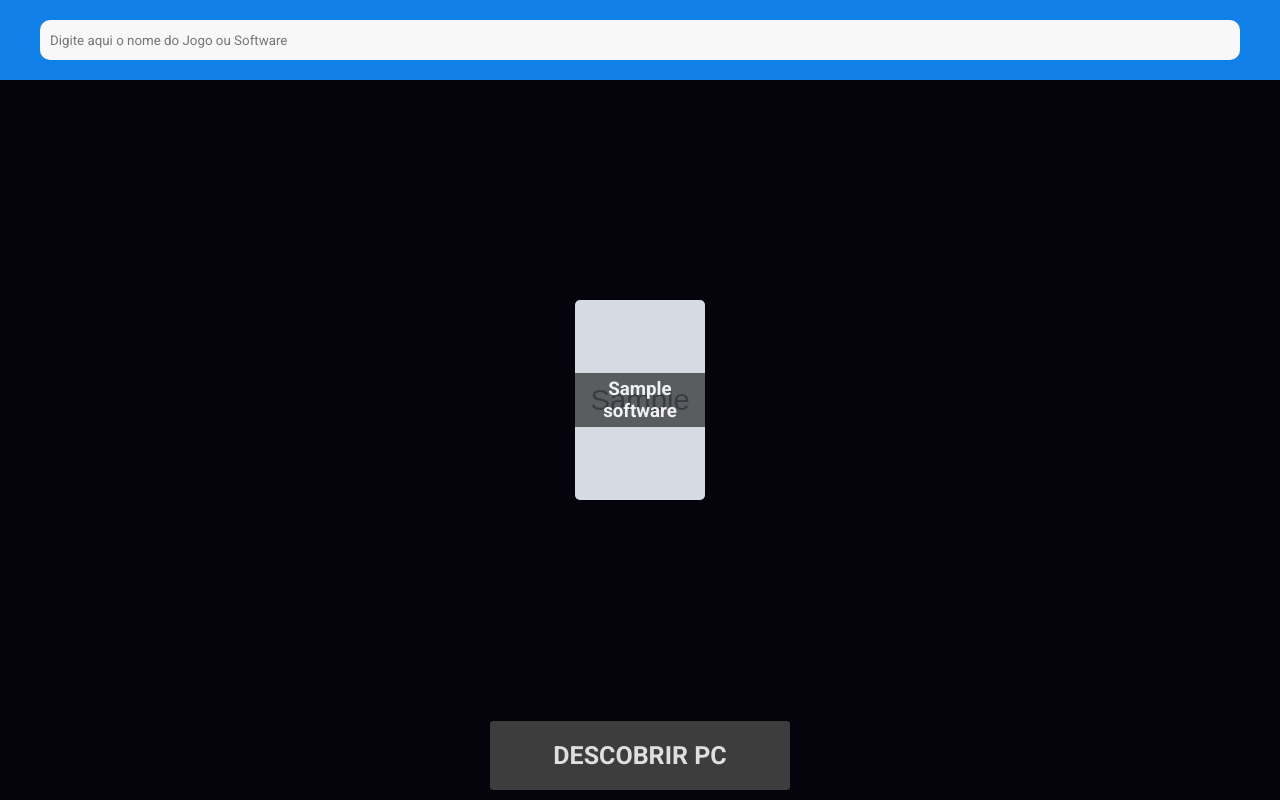
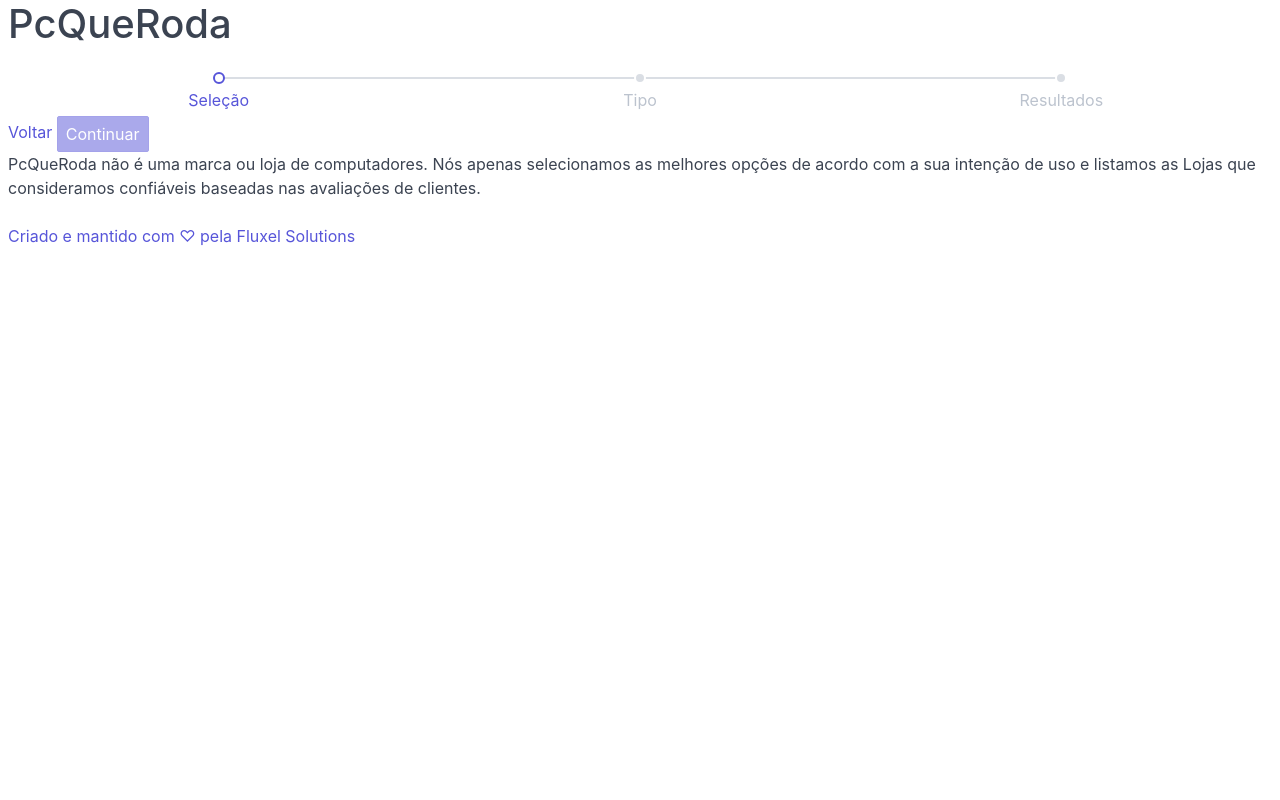
Before and after one commit to hueldera/pcqueroda, a Django app: template searcher/templates/searcher/index.html in a window 1280 px wide. Run offline with Django 3.2, Linux system fonts and the light colour scheme; the template is opened without the code that fills it: most values are stand-ins (such as "Sample title", 1, 10 or a date in 2020); grey boxes marked "Sample" are stand-in pictures.

Commit message:
add: new sync and design

```diff
--- a/pcqueroda/urls.py
+++ b/pcqueroda/urls.py
@@ -15,8 +15,13 @@ Including another URLconf
 """
 from django.contrib import admin
 from django.urls import path,include
+from django.conf.urls.static import static
+from django.conf import settings
 
 urlpatterns = [
     path('', include('searcher.urls')),
     path('admin/', admin.site.urls),
 ]
+
+# if settings.DEBUG :
+#     urlpatterns += static(settings.MEDIA_URL, document_root=settings.MEDIA_ROOT)
--- a/searcher/static/searcher/ajax_search.js
+++ /dev/null
@@ -1,38 +0,0 @@
-var user_input = $(".search-input");
-var softwares_div = $("#ajax-software-search-replace");
-var endpoint = "/";
-var delay_by_in_ms = 700;
-let scheduled_function = false;
-
-let ajax_call = function (endpoint, request_parameters) {
-  $.getJSON(endpoint, request_parameters).done((response) => {
-    softwares_div
-      .fadeTo("slow", 0)
-      .promise()
-      .then(() => {
-        // replace the HTML contents
-        softwares_div.html(response["html_from_view"]);
-        // fade-in the div with new contents
-        softwares_div.fadeTo("slow", 1);
-
-        addEventClickToItems();
-      });
-  });
-};
-
-user_input.on("keyup", function () {
-  var request_parameters = {
-    s: $(this).val(),
-  };
-
-  if (scheduled_function) {
-    clearTimeout(scheduled_function);
-  }
-
-  scheduled_function = setTimeout(
-    ajax_call,
-    delay_by_in_ms,
-    endpoint,
-    request_parameters
-  );
-});
--- a/searcher/templates/searcher/base.html
+++ b/searcher/templates/searcher/base.html
@@ -7,24 +7,39 @@
     <script src="https://ajax.googleapis.com/ajax/libs/jquery/3.5.1/jquery.min.js"></script>
     <link
       rel="stylesheet"
+      href="https://unpkg.com/spectre.css/dist/spectre.min.css"
+    />
+    <link
+      rel="stylesheet"
+      href="https://unpkg.com/spectre.css/dist/spectre-exp.min.css"
+    />
+    <link
+      rel="stylesheet"
+      href="https://unpkg.com/spectre.css/dist/spectre-icons.min.css"
+    />
+    <link
+      rel="stylesheet"
       type="text/css"
-      href="{% static 'searcher/main.css' %}"
+      href="{% static 'searcher/styles.css' %}"
     />
     <title>PcQueRoda</title>
   </head>
   <body>
+    <div class="container">
+      <header><h1>PcQueRoda</h1></header>
+      <main>
+        <div id="content">
+          {% block content %} {% endblock %}
+        </div>
+      </main>
+      <footer>
+        <p>
+          PcQueRoda não é uma marca ou loja de computadores.
+          Nós apenas selecionamos as melhores opções de acordo com a sua intenção de uso e listamos as Lojas que consideramos confiáveis baseadas nas avaliações de clientes.
+        </p>
 
-    <div id="content">
-      {% block content %} {% endblock %}
+        <a href="#">Criado e mantido com ♡ pela Fluxel Solutions</a>
+      </footer>
     </div>
-
-    <script
-      type="text/javascript"
-      src="{% static 'searcher/main.js' %}"
-    ></script>
-    <script
-      type="text/javascript"
-      src="{% static 'searcher/ajax_search.js' %}"
-    ></script>
   </body>
 </html>
--- a/searcher/templates/searcher/index.html
+++ b/searcher/templates/searcher/index.html
@@ -1,22 +1,43 @@
 {% extends 'searcher/base.html' %} {% block content %}
 
-<div id="navbar">
-      <input
-    type="text"
-    class="search-input"
-    placeholder="Digite aqui o nome do Jogo ou Software"
-  />
+<div class="steps-wrapper">
+  <ul class="step">
+    <li data-step="0" class="step-item active">
+      <a href="#">Seleção</a>
+    </li>
+    <li data-step="1" class="step-item">
+      <a href="#">Tipo</a>
+    </li>
+    <li data-step="2" class="step-item">
+      <a href="#">Resultados</a>
+    </li>
+  </ul>
 </div>
-<div class="section-search">
-  <div id="ajax-software-search-replace">
-    {% include 'searcher/softwares-results-partial.html' %}
+<div class="game-searcher">
+  <div style="width: 100%;">
+    <div data-step="0" hidden>
+      {% include 'searcher/select-software-search-partial.html' %}
+    </div>
+    <div data-step="1" hidden>
+      {% include 'searcher/select-type-partial.html' %}
+    </div>
+    <div data-step="2" hidden>
+      {% include 'searcher/results.html' %}
+    </div>
+  </div>
+  <div class="search-next">
+    <a href="#" class="back-link">Voltar</a>
+    <button class="btn btn-primary disabled">Continuar</button>
   </div>
 </div>
 
-{% comment %} <p id="selected-items-text"></p> {% endcomment %}
-<p hidden id="selected-items-text"></p>
-<div id="descbar">
-<a class="next-button" href="results">descobrir pc</a>
-</div>
-
+{% load static %}
+<script
+  type="text/javascript"
+  src="{% static 'searcher/js/flow.js' %}"
+></script>
+<script
+  type="text/javascript"
+  src="{% static 'searcher/js/ajax_search.js' %}"
+></script>
 {% endblock content %}
--- a/searcher/templates/searcher/results.html
+++ b/searcher/templates/searcher/results.html
@@ -1,11 +1,14 @@
-{% extends 'searcher/base.html' %} {% block content %}
-
-<div class="selected-game">
-  <h2>Você quer rodar:</h2>
-  {% include 'searcher/results-selected-list-partial.html' %}
+{% load static %}
+<div class="results">
+  <h2>PC RECOMENDADO:</h2>
+  <img
+    class="loading"
+    style="width: 100px; height: 100px;"
+    src="{% static 'searcher/loading.svg' %}"
+    alt="loading"
+  />
+  <h5 class="error" style="color:brown;text-align:center;" hidden>Desculpe, não encontramos nenhum computador perfeito para seus filtros. O que acha de tentar uma combinação de jogos diferentes?</h4>
+  <div class="rs-card big"></div>
+  <h4>Outras sugestões:</h4>
+  <ul class="rs-card-list"></ul>
 </div>
-<div class="results">
-  {% include 'searcher/results-computers-partial.html' %}
-</div>
-
-{% endblock content %}
--- /dev/null
+++ b/searcher/templates/searcher/select-software-partial.html
@@ -0,0 +1,24 @@
+{% if software_list %}
+<ul>
+  {% for software in software_list %}
+  <li class="software-item" data-name="{{software.name}}" data-id="{{software.id}}">
+    {% if software.image %}
+      <img src="{{software.image}}" alt="{{software.name}}" />
+    {% else %}
+    {% load static %}
+      <img
+        src="{% static 'searcher/placeholder.png' %}"
+        alt="{{software.name}}"
+      />
+    {% endif %}
+    <p>{{software.name}}</p>
+  </li>
+  {% endfor %}
+</ul>
+<h6>Selecione um software para continuar</h6>
+
+{% else %}
+<h3 style="margin: 25px;text-align:center;">
+  Nenhum item foi encontrado em nossa base de dados ;(
+</h3>
+{% endif %}
--- /dev/null
+++ b/searcher/templates/searcher/select-software-search-partial.html
@@ -0,0 +1,12 @@
+<div class="search-wrapper">
+  <h2>Softwares</h2>
+  <div class="search-input-wrapper">
+    <div class="has-icon-right">
+      <input type="text" class="form-input search-input" placeholder="Pesquisar" />
+      <i class="form-icon icon icon-search"></i>
+    </div>
+  </div>
+</div>
+<div id="ajax-software-search-replace" class="software-list">
+    {% include 'searcher/select-software-partial.html' %}
+</div>
--- /dev/null
+++ b/searcher/templates/searcher/select-type-partial.html
@@ -0,0 +1,18 @@
+<div class="type-selector">
+  <ul>
+    <li data-type="Desktop">
+      <img
+        src="https://img.terabyteshop.com.br/produto/g/pc-gamer-tera-edition-amd-ryzen-5-3600-radeon-navi-rx-5700-xt-8gb-ddr4-8gb-hd-1tb-600_99272.png"
+        alt="Desktop"
+      />
+      <h3>Desktop</h3>
+    </li>
+    <li data-type="Notebook">
+      <img
+        src="https://static.wixstatic.com/media/d704b0_139a374961c64e40be76ab709abd5f57~mv2.png/v1/fit/w_498,h_498,q_90/file.png"
+        alt="Laptop"
+      />
+      <h3>Laptop</h3>
+    </li>
+  </ul>
+</div>
--- a/searcher/templates/searcher/softwares-results-partial.html
+++ /dev/null
@@ -1,19 +0,0 @@
-{% if software_list %}
-<ul class="image-list">
-  {% for software in software_list %}
-  <li data-id="{{software.id}}">
-    {% if software.image %}
-    <img src="{{software.image.url}}" alt="{{software.name}}" />
-    {% else %}
-    {% load static %}
-    <img src="{% static 'searcher/placeholder.png' %}" alt="{{software.name}}" />
-    {% endif %}
-    <h3 class="name">{{software.name}}</h3>
-  </li>
-  {% endfor %}
-</ul>
-{% else %}
-<h3 style="margin: 25px;text-align:center;">
-  Nenhum item foi encontrado em nossa base de dados ;(
-</h3>
-{% endif %}
--- a/searcher/urls.py
+++ b/searcher/urls.py
@@ -7,6 +7,3 @@ urlpatterns = [
     path('', views.index, name='index'),
     path('results', views.discover_computers, name='results'),
 ]
-
-if settings.DEBUG:
-    urlpatterns += static(settings.MEDIA_URL, document_root=settings.MEDIA_ROOT)
```
Also changed, not shown: app.yaml (deleted, +0 -19 lines), searcher/models.py (+10 -21 lines), searcher/templates/searcher/results-computers-partial.html (deleted, +0 -35 lines), searcher/templates/searcher/results-selected-list-partial.html (deleted, +0 -21 lines), searcher/views.py (+34 -9 lines), settings.yaml (+18 -5 lines), searcher/migrations/0001_initial.py (added), searcher/migrations/0002_auto_20200716_1138.py (added).
